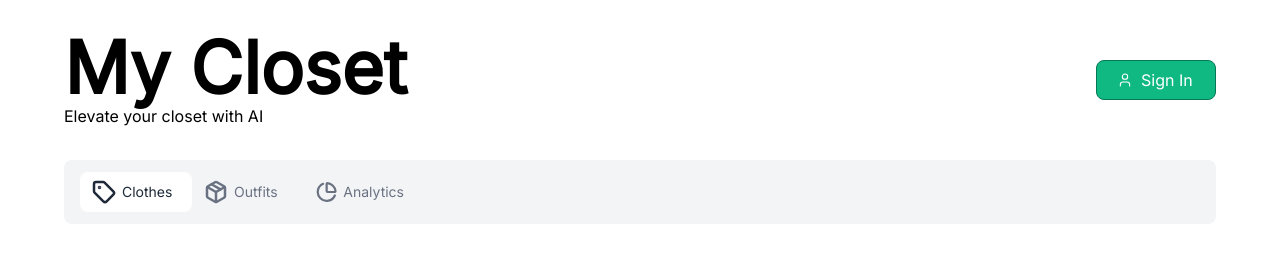
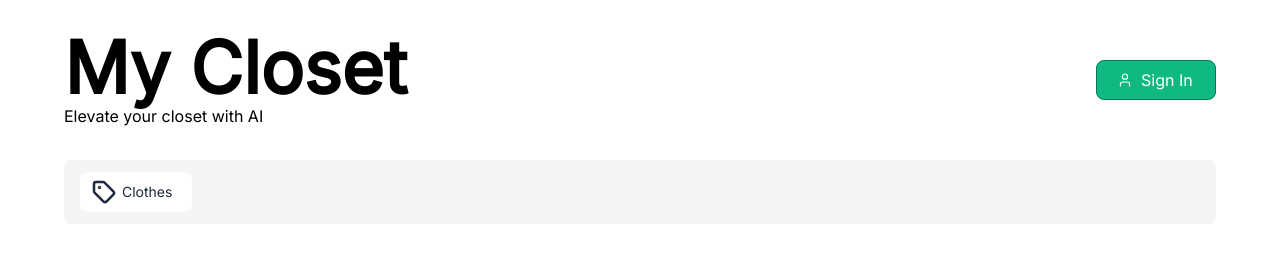
Before and after one commit to conley-tjahjono/dress-my-style, a Next.js app: page / in a window 1280 px wide. Shown: the top 254 px of the page. Built offline with nearby package versions, Linux system fonts and the light colour scheme; no server answers.

Commit message:
feat: temporarily hide Outfits and Analytics tabs
- Comment out Outfits and Analytics tabs in NavigationTabs
- Keep only Clothes tab visible for now
- Tabs can be easily restored later when features are ready

```diff
--- a/src/components/NavigationTabs.tsx
+++ b/src/components/NavigationTabs.tsx
@@ -20,8 +20,9 @@ const NavigationTabs = (): React.ReactElement => {
 
   const tabs: TabConfig[] = [
     { id: 'clothes', label: 'Clothes', icon: Tag, component: <Clothes /> },
-    { id: 'outfits', label: 'Outfits', icon: Package, component: <Outfits /> },
-    { id: 'analytics', label: 'Analytics', icon: PieChart, component: <Analytics /> }
+    // Temporarily hiding these tabs
+    // { id: 'outfits', label: 'Outfits', icon: Package, component: <Outfits /> },
+    // { id: 'analytics', label: 'Analytics', icon: PieChart, component: <Analytics /> }
   ];
 
   const getActiveTab = () => tabs.find(tab => tab.id === activeTab)?.component || <Clothes />;
```
